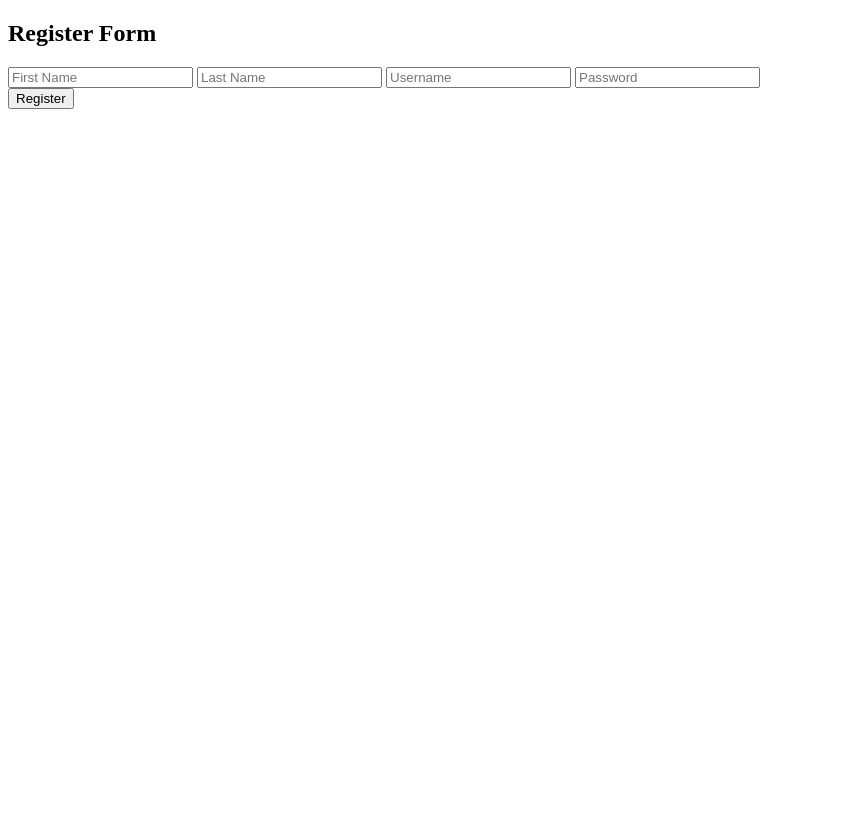
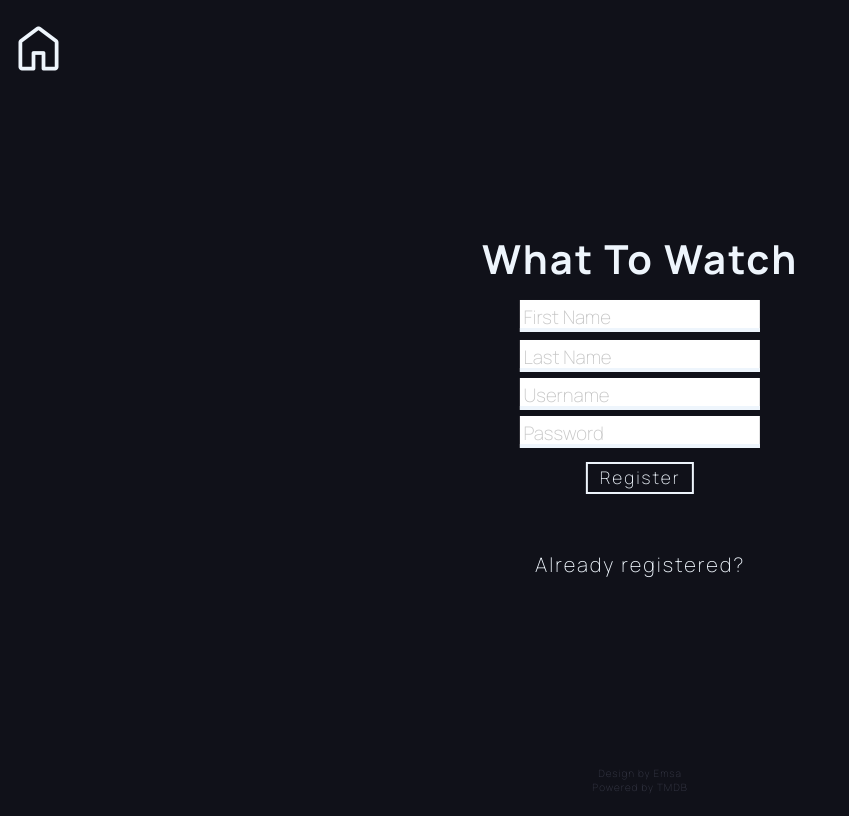
Before and after one commit to jonnesal/Ryhm-rojekti1, a website: page html/register.html in a window 1280 px wide. Shown: the whole page, without its empty margins (0-849 px from the left). Drawn offline with nearby package versions, Linux system fonts and the light colour scheme.

Commit message:
login/register -tyylittely ja roulette fix

```diff
--- a/Js/printResults.js
+++ b/Js/printResults.js
@@ -21,7 +21,9 @@ const printResults = (results) => {
 
         const cover = document.createElement("img");
         cover.src = "https://image.tmdb.org/t/p/original/" + results.results[i].poster_path
+        cover.setAttribute("id", "cover");
         const title = document.createElement("p");
+        title.setAttribute("id", "title");
         const description = document.createElement("p");
 
         //Elokuva    Elokuvassa ja sarjassa pitää hakea eri nimisistä tauluista tietoa tässä se katsoo kumpi on sivulla valittu
@@ -45,7 +47,8 @@ const printResults = (results) => {
 
         //favorite button
         const favorite = document.createElement("button");
-        favorite.innerText = "favorite";
+        favorite.setAttribute("id", "favorite");
+        favorite.innerText = "Favorite";
 
         //tallenetaan kyseisen favoriten tiedot
         favorite.addEventListener("click", () => {
--- a/css/style.css
+++ b/css/style.css
@@ -22,6 +22,38 @@ body {
     overflow: hidden;
     overflow-x: hidden;
     -ms-overflow-style: none;
+    -webkit-touch-callout: none;
+    -webkit-user-select: none;
+    -khtml-user-select: none;
+    -moz-user-select: none;
+    -ms-user-select: none;
+    user-select: none;
+}
+
+#home {
+    font-size: 60px;
+    color: var(--white);
+    position: absolute;
+    top: 6%;
+    left: 3%;
+    transform: translate(-50%, -50%);
+}
+
+.navbar {
+    position: absolute;
+    top: 6%;
+    left: 50%;
+    transform: translate(-50%, -50%);
+    gap: calc(15.6px + (60 - 15.6) * ((100vw - 500px) / (1920 - 500)));
+}
+
+.navitems {
+    margin-left: calc(7.8px + (30 - 7.8) * ((100vw - 500px) / (1920 - 500)));
+    margin-right: calc(7.8px + (30 - 7.8) * ((100vw - 500px) / (1920 - 500)));
+    color: var(--white);
+    font-weight: 400;
+    font-size: calc(6.51px + (25 - 6.51) * ((100vw - 500px) / (1920 - 500)));
+    text-decoration: none;
 }
 
 .bigtext {
@@ -31,6 +63,8 @@ body {
     top: 8.5%;
     left: 50%;
     transform: translate(-50%, -50%);
+    white-space: nowrap;
+    overflow: hidden;
 }
 
 .midtext {
@@ -61,7 +95,7 @@ body {
 .midroulette {
     display: flex;
     align-items: center;
-    margin-right: calc(12.75px + (76 - 12.75) * ((100vw - 500px) / (1920 - 500)));
+    margin-right: calc(5.98px + (23 - 5.98) * ((100vw - 500px) / (1920 - 500)));
     gap: calc(31.2px + (120 - 31.2) * ((100vw - 500px) / (1920 - 500)));
 }
 
@@ -78,14 +112,37 @@ body {
 }
 
 .imageplaceholder {
+    position: relative;
     background-color: var(--lighterbackground);
     height: calc(123.42px + (474 - 123.42) * ((100vw - 500px) / (1920 - 500)));
-    aspect-ratio: 9/16;
+    aspect-ratio: 2/3;
 }
 
-.poster {
+#title {
+    font-size: 30px;
+    position: absolute;
+    top: 43%;
+    left: 50%;
+    transform: translate(-50%, -50%);
+    z-index: 1000;
+    color: var(--white);
+    text-decoration: none;
+    white-space: nowrap;
+    overflow: hidden;
+}
+
+#favorite {
+    position: absolute;
+    top: 90%;
+    left: 50%;
+    transform: translate(-50%, -50%);
+    z-index: 1000;
+}
+
+#cover {
+    display: flex;
+    align-items: center;
     height: calc(123.42px + (474 - 123.42) * ((100vw - 500px) / (1920 - 500)));
-    aspect-ratio: 9/16;
 }
 
 .buttons {
--- /dev/null
+++ b/css/style_alt.css
@@ -0,0 +1,127 @@
+:root {
+    --background: #101119;
+    --lighterbackground: #14151d;
+    --footer: #373947;
+    --yellow: #DEC62B;
+    --mint: #00A388;
+    --white: #EEF5FC;
+}
+
+body {
+    display: flex;
+    align-items: center;
+    justify-content: center;
+    text-align: center;
+    height: 100vh;
+    max-height: 100vh;
+    overflow: hidden;
+    max-width: 100%;
+    background-color: var(--background);
+    -ms-overflow-style: none;
+    -webkit-touch-callout: none;
+    -webkit-user-select: none;
+    -khtml-user-select: none;
+    -moz-user-select: none;
+    -ms-user-select: none;
+    user-select: none;
+}
+
+body, button, input {
+    font-family: "Manrope", sans-serif;
+    font-weight: 200;
+}
+
+body, button {
+    letter-spacing: 1px;
+}
+
+#home {
+    font-size: 60px;
+    color: var(--white);
+    position: absolute;
+    top: 6%;
+    left: 3%;
+    transform: translate(-50%, -50%);
+}
+
+h1 {
+    font-size: calc(7.8px + (30 - 7.8) * ((100vw - 500px) / (1920 - 500)));
+    color: var(--white);
+    line-height: 0px;
+    padding-bottom: calc(2.6px + (10 - 2.6) * ((100vw - 500px) / (1920 - 500)));
+}
+
+.box {
+    transform: scale(2);
+}
+
+#register {
+    font-size: calc(3.9px + (15 - 3.9) * ((100vw - 500px) / (1920 - 500)));
+    color: var(--white);
+    text-decoration: none;
+}
+
+#register:hover {
+    color: var(--footer);
+}
+
+form {
+    display: flex;
+    flex-direction: column;
+    align-items: center;
+    gap: calc(1.3px + (5 - 1.3) * ((100vw - 500px) / (1920 - 500)));
+}
+
+input {
+    border-top: 0px;
+    border-left: 0px;
+    border-right: 0px;
+    border-color: var(--white);
+    width: calc(45.57px + (175 - 45.57) * ((100vw - 500px) / (1920 - 500)));
+    height: calc(4.68px + (18 - 4.68) * ((100vw - 500px) / (1920 - 500)));
+}
+
+input::placeholder{
+    font-size: calc(3.64px + (14 - 3.64) * ((100vw - 500px) / (1920 - 500)));
+    color: #C7C7C7;
+}
+
+input, select, textarea {
+    color: var(--background);
+}
+
+input:focus, select:focus, textarea:focus, button:focus {
+    outline: none;
+}
+
+button {
+    background-color: var(--background);
+    border-color: var(--white);
+    color: var(--white);
+    margin-top: calc(2.6px + (10 - 2.6) * ((100vw - 500px) / (1920 - 500)));
+    border-style: solid;
+    border-width: 1px;
+}
+
+button:hover {
+    background-color: var(--footer);
+}
+
+span {
+    display: flex;
+    justify-content: center;
+    font-size: calc(3.38px + (13 - 3.38) * ((100vw - 500px) / (1920 - 500)));
+}
+
+footer {
+    position: absolute;
+    top: 97.5%;
+    left: 50%;
+    transform: translate(-50%, -50%);
+}
+
+.footertext {
+    text-align: center;
+    color: var(--footer);
+    font-size: calc(3.9px + (15 - 3.9) * ((100vw - 500px) / (1920 - 500)));
+}
--- a/html/register.html
+++ b/html/register.html
@@ -2,34 +2,37 @@
 <html lang="en">
 
 <head>
-    <meta charset="UTF-8">
-    <meta name="viewport" content="width=device-width, initial-scale=1.0">
-    <title>Register </title>
-    <!--<link type="text/css" rel="stylesheet" href="/styles/loginStyles.css"> -->
+    <link rel="preconnect" href="https://fonts.googleapis.com">
+    <link rel="preconnect" href="https://fonts.gstatic.com" crossorigin>
+    <link href="https://fonts.googleapis.com/css2?family=Manrope:wght@200;400;700&display=swap" rel="stylesheet">
+    <link rel="stylesheet" href="https://fonts.googleapis.com/css2?family=Material+Symbols+Rounded:opsz,wght,FILL,GRAD@48,400,1,0"/>
+    <meta charset="utf-8">
+    <title>Register | WTW</title>
+    <meta name="viewport" content="width=device-width, initial-scale=1">
+    <link rel="stylesheet" type="text/css" href="../css/style_alt.css">
 </head>
 
 <body>
-    <section class="box">
-        <div class="design">
-            <div></div>
-            <div></div>
-            <div></div>
-            <div></div>
-        </div>
-        <div class="form">
-            <h2>Register Form</h2>
+
+    <a href="main.html"><span id="home" class="material-symbols-rounded">home</span></a>
+
+    <div class="box">
+        <h1>What To Watch</h1>
             <form action="/register" method="POST">
-                <input type="text" id="fname" name="firstName" class="input-field" placeholder="First Name" />
-                <input type="text" id="lname" name="lastName" class="input-field" placeholder="Last Name">
-                <input type="email" id="userName" name="userName" class="input-field" placeholder="Username" />
-                <input type="password" id="password" name="password" class="input-field" placeholder="Password" />
+                <input type="text" id="fname" name="firstName" class="input-field" placeholder="First Name" spellcheck="false"/>
+                <input type="text" id="lname" name="lastName" class="input-field" placeholder="Last Name" spellcheck="false"/>
+                <input type="email" id="userName" name="userName" class="input-field" placeholder="Username" spellcheck="false"/>
+                <input type="password" id="password" name="password" class="input-field" placeholder="Password" spellcheck="false"/>
             </form>
-        </div>
-    </section>
+        <button type="submit"><span>Register</span></button>
+        <br>
+        <br>
+        <a id="register" href="login.html">Already registered?</a>
+    </div>
 
-    <button id="register">Register</button>
-    <script defer src="../Js/register.js"></script>
-
+<footer>
+<p class="footertext">Design by Emsa<br>Powered by TMDB</p>
+</footer>
+<script defer src="../Js/register.js"></script>
 </body>
-
 </html>
```
Also changed, not shown: html/login.html (+24 -20 lines), html/main.html (+11 -11 lines), html/questions.html (+11 -6 lines), html/roulette.html (+11 -9 lines).
